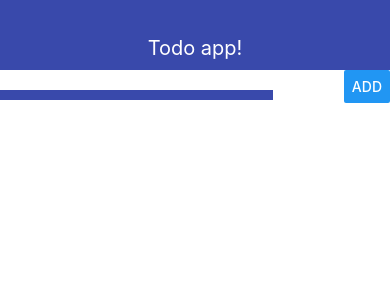
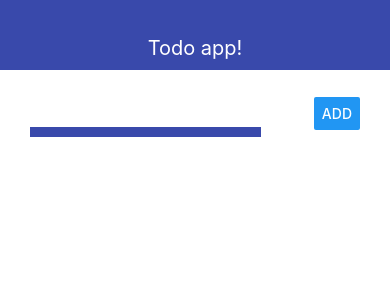
Before and after one commit to armenmkrtchian/rm-todo-app, a React Native app: screen / in a window 390 px wide. Shown: the top 300 px of the page. Built offline with nearby package versions, Linux system fonts and the light colour scheme.

Commit message:
changing paddings

```diff
--- a/App.js
+++ b/App.js
@@ -5,13 +5,18 @@ import { AddTodo } from './src/AddTodo';
 
 export default function App() {
   return (
-    <View style={styles.container}>
+    <View>
       <Navbar title="Todo app!"/>
-      <AddTodo/>
+      <View style={styles.container}>
+        <AddTodo/>
+      </View>
     </View>
   );
 }
 
 const styles = StyleSheet.create({
-  container: {}
+  container: {
+    paddingHorizontal: 30,
+    paddingVertical: 20
+  }
 });
--- a/src/AddTodo.js
+++ b/src/AddTodo.js
@@ -18,6 +18,7 @@ const styles = StyleSheet.create({
     },
     input: {
         width: '70%',
+        padding: 10,
         borderStyle: 'solid',
         borderBottomWidth: 10,
         borderBottomColor: '#3949ab'
```
